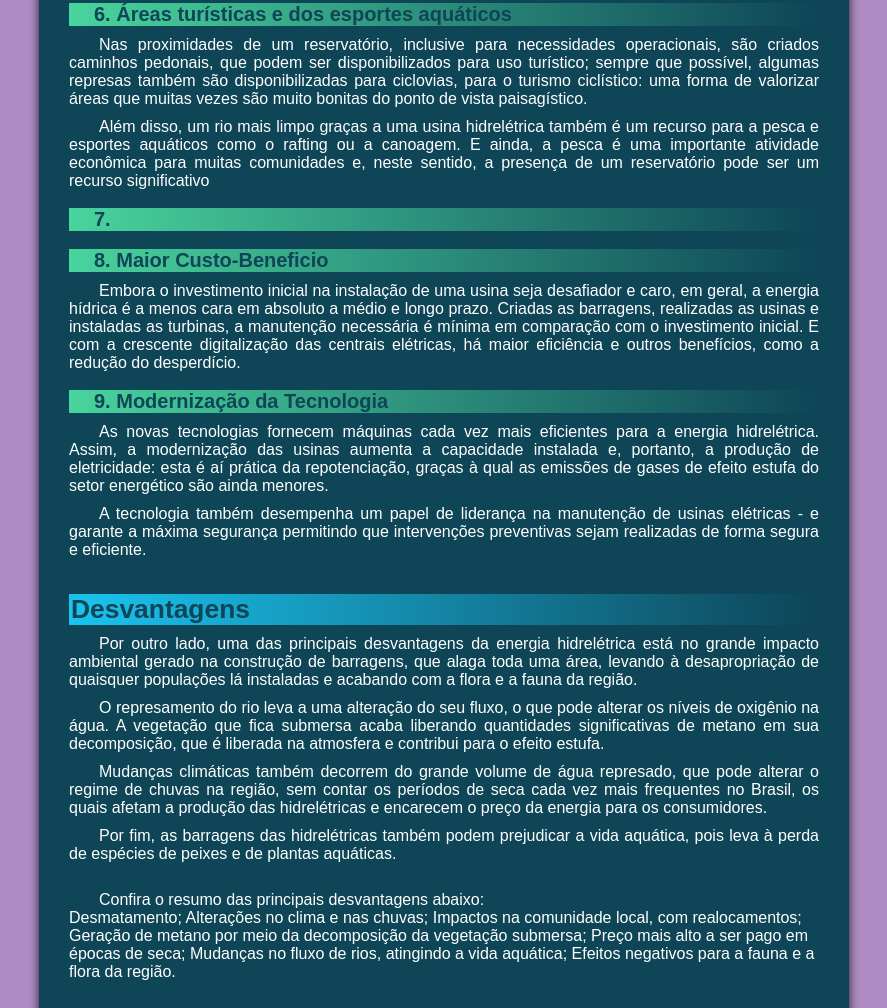
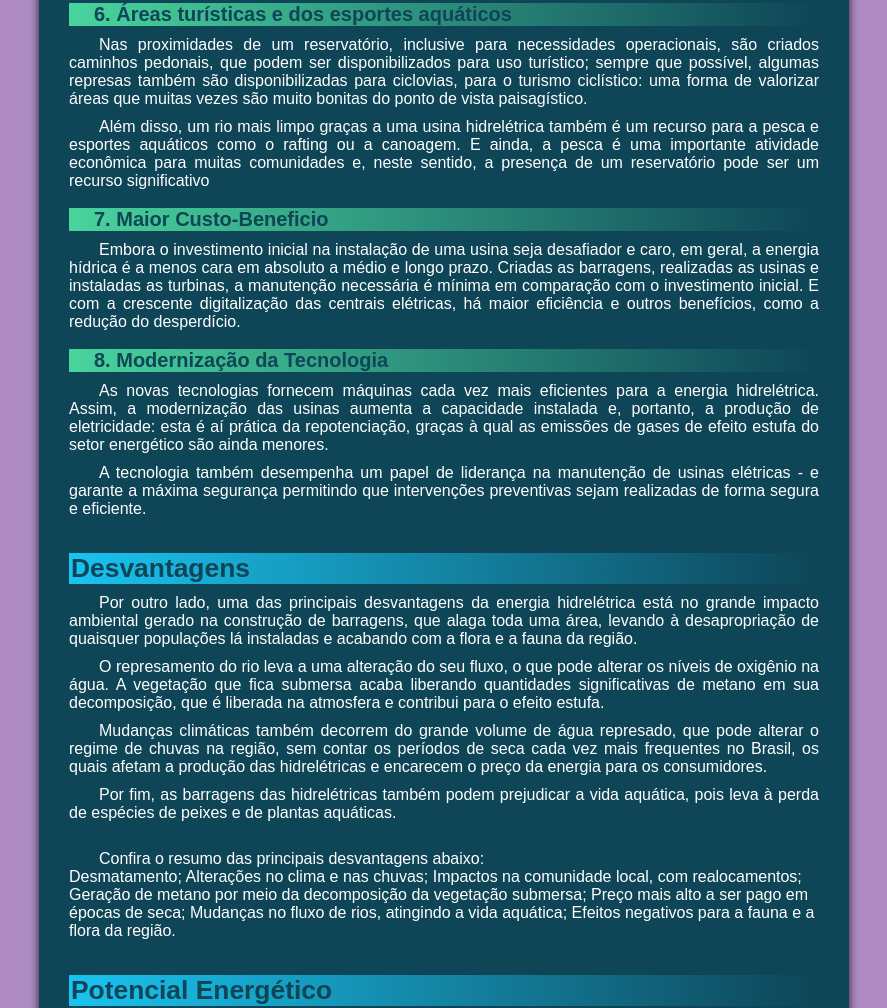
Before and after one commit to devr1q/fontes-hidreletricas, a plain HTML site: page index.html in a window 1280 px wide. Shown: the part 1715-2723 px from the top of the page, without its empty margins (196-1083 px from the left). Drawn offline with Linux system fonts and the light colour scheme.

Commit message:
tentando

```diff
--- a/index.html
+++ b/index.html
@@ -64,18 +64,13 @@
             <p>Nas proximidades de um reservatório, inclusive para necessidades operacionais, são criados caminhos pedonais, que podem ser disponibilizados para uso turístico; sempre que possível, algumas represas também são disponibilizadas para ciclovias, para o turismo ciclístico: uma forma de valorizar áreas que muitas vezes são muito bonitas do ponto de vista paisagístico.</p>
             <p>Além disso, um rio mais limpo graças a uma usina hidrelétrica também é um recurso para a pesca e esportes aquáticos como o rafting ou a canoagem. E ainda, a pesca é uma importante atividade econômica para muitas comunidades e, neste sentido, a presença de um reservatório pode ser um recurso significativo</p> <br>
         <h2>
-            7.
-        </h2>
-
-            <br>
-        <h2>
-            8. Maior Custo-Beneficio
+            7. Maior Custo-Beneficio
         </h2>
         <p>
             Embora o investimento inicial na instalação de uma usina seja desafiador e caro, em geral, a energia hídrica é a menos cara em absoluto a médio e longo prazo. Criadas as barragens, realizadas as usinas e instaladas as turbinas, a manutenção necessária é mínima em comparação com o investimento inicial. E com a crescente digitalização das centrais elétricas, há maior eficiência e outros benefícios, como a redução do desperdício.
         </p> <br>
         <h2>
-            9. Modernização da Tecnologia
+            8. Modernização da Tecnologia
         </h2>
             <p>As novas tecnologias fornecem máquinas cada vez mais eficientes para a energia hidrelétrica. Assim, a modernização das usinas aumenta a capacidade instalada e, portanto, a produção de eletricidade: esta é aí prática da repotenciação, graças à qual as emissões de gases de efeito estufa do setor energético são ainda menores.</p>
             <p>A tecnologia também desempenha um papel de liderança na manutenção de usinas elétricas - e garante a máxima segurança permitindo que intervenções preventivas sejam realizadas de forma segura e eficiente.</p>
```
